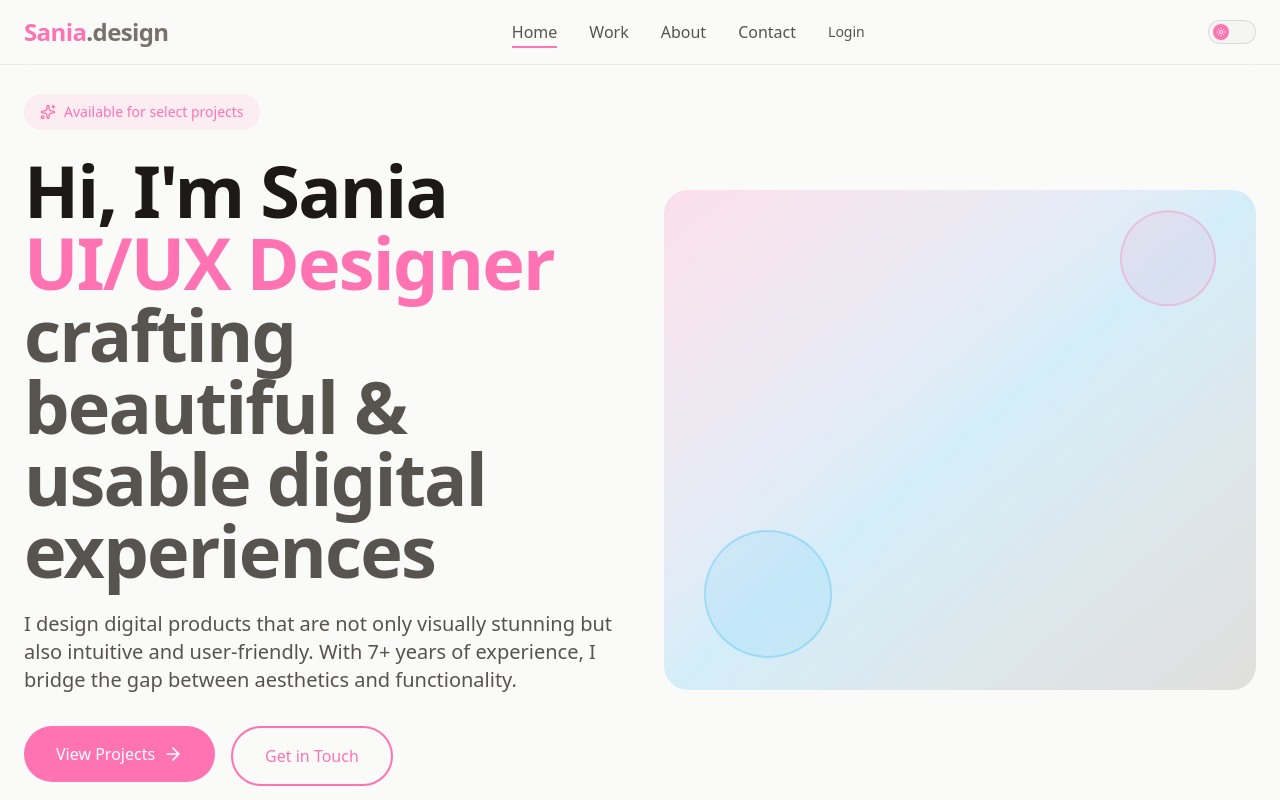
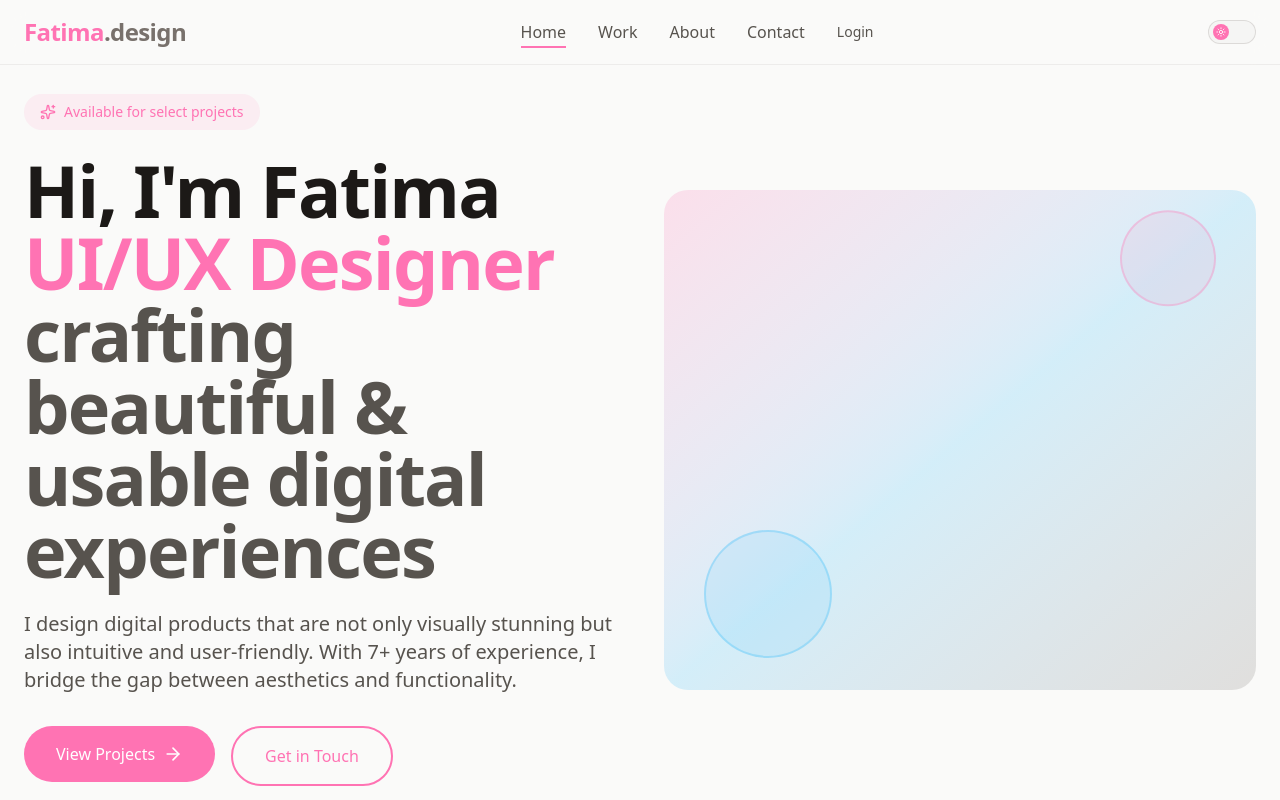
Before and after one commit to sohail-khan470/f-portfolio, a React (Vite) app: page / in a window 1280 px wide. Shown: the top 800 px of the page. Built offline with nearby package versions, Linux system fonts and the light colour scheme; no server answers; the database is empty.

Commit message:
fixed the name

```diff
--- a/src/components/Header.jsx
+++ b/src/components/Header.jsx
@@ -27,7 +27,7 @@ const Header = () => {
               whileHover={{ scale: 1.05 }}
               className="text-2xl font-bold tracking-tight"
             >
-              <span className="text-primary">Sania</span>
+              <span className="text-primary">Fatima</span>
               <span className="text-accent group-hover:text-primary transition-colors">
                 .design
               </span>
--- a/src/components/Hero.jsx
+++ b/src/components/Hero.jsx
@@ -18,7 +18,7 @@ const Hero = () => {
             </div>
 
             <h1 className="text-5xl md:text-7xl font-bold tracking-tight mb-6">
-              <span className="block">Hi, I'm Sania</span>
+              <span className="block">Hi, I'm Fatima</span>
               <span className="text-primary">UI/UX Designer</span>
               <span className="block text-text-secondary">
                 crafting beautiful & usable digital experiences
--- a/src/components/Home.jsx
+++ b/src/components/Home.jsx
@@ -23,7 +23,7 @@ const Home = () => {
               </div>
 
               <h1 className="text-5xl md:text-7xl font-bold tracking-tight mb-6">
-                <span className="block">Hi, I'm Sania</span>
+                <span className="block">Hi, I'm Fatima</span>
                 <span className="text-primary">UI/UX Designer</span>
                 <span className="block text-text-secondary">
                   crafting beautiful & usable digital experiences
--- a/src/pages/Home.jsx
+++ b/src/pages/Home.jsx
@@ -27,7 +27,7 @@ const Home = () => {
               </div>
 
               <h1 className="text-5xl md:text-7xl font-bold tracking-tight mb-6">
-                <span className="block">Hi, I'm Sania</span>
+                <span className="block">Hi, I'm Fatima</span>
                 <span className="text-primary">UI/UX Designer</span>
                 <span className="block text-text-secondary">
                   crafting beautiful & usable digital experiences
--- a/src/pages/Login.jsx
+++ b/src/pages/Login.jsx
@@ -38,7 +38,7 @@ const Login = () => {
         >
           <Link to="/" className="inline-block mb-8">
             <div className="text-3xl font-bold">
-              <span className="text-primary">Sania</span>
+              <span className="text-primary">Fatima</span>
               <span className="text-accent">.design</span>
             </div>
           </Link>
@@ -78,7 +78,7 @@ const Login = () => {
                   onChange={(e) => setEmail(e.target.value)}
                   required
                   className="w-full pl-12 pr-4 py-3 bg-bg-primary rounded-xl border border-accent/20 focus:outline-none focus:ring-2 focus:ring-primary/50 focus:border-transparent transition-all"
-                  placeholder="hello@sania.design"
+                  placeholder="hello@fatima.design"
                 />
               </div>
             </div>
```
Also changed, not shown: 1 other file (tests, documents, lock files or other folders).
